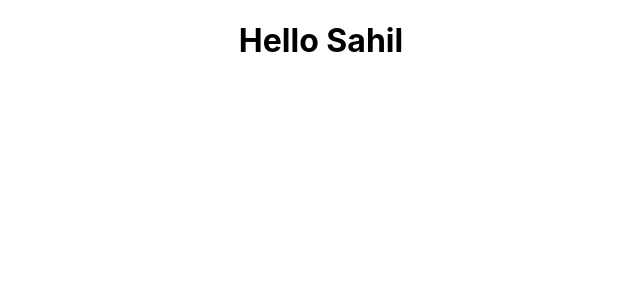
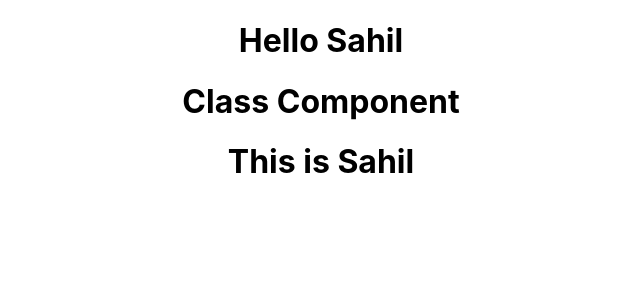
Before and after one commit to Srihil/React-Course-CodeEvolution, a React (Create React App) app: page / in a window 1280 px wide. Shown: the top 300 px of the page, without its empty margins (319-959 px from the left). Built offline with nearby package versions, Linux system fonts and the light colour scheme.

Commit message:
basic understanding of react component

```diff
--- a/src/App.js
+++ b/src/App.js
@@ -1,11 +1,15 @@
 // import logo from './logo.svg';
 import './App.css';
 import Greet from './components/Greet'
+import Welcome from './components/Welcome'
+import Hello from './components/Hello';
 
 function App() {
   return (
     <div className="App">
       <Greet />
+      <Welcome />
+      <Hello />
     </div>
   );
 }
--- /dev/null
+++ b/src/components/Hello.js
@@ -0,0 +1,12 @@
+import React from "react";
+
+const Hello = () => {
+  return (
+    <div>
+      <h1>This is Sahil</h1>
+    </div>
+  )
+  // return React.createElement('div', null, React.createElement('h1', null, 'this is Sahil'))
+}
+
+export default Hello
--- /dev/null
+++ b/src/components/Welcome.js
@@ -0,0 +1,9 @@
+import { Component } from "react";
+
+class Welcome extends Component {
+  render() {
+    return <h1>Class Component</h1>
+  }
+}
+
+export default Welcome
```
